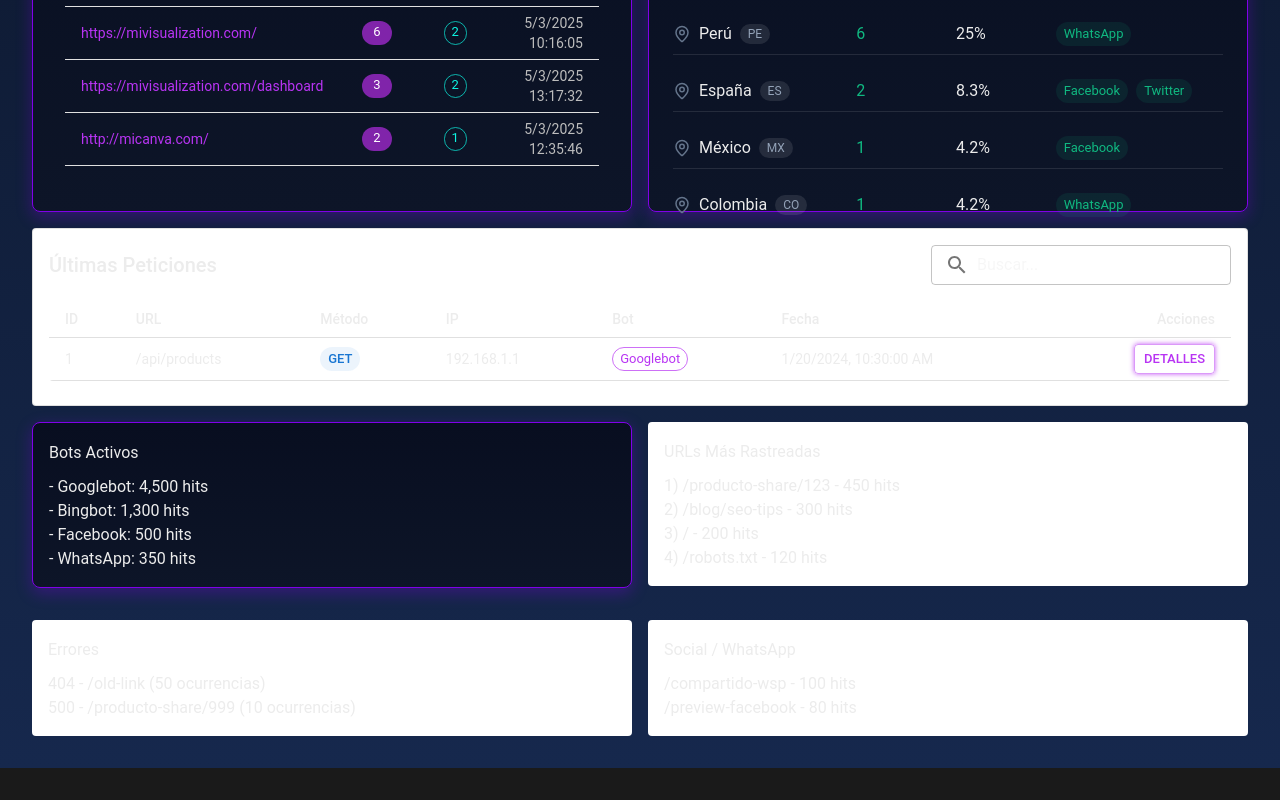
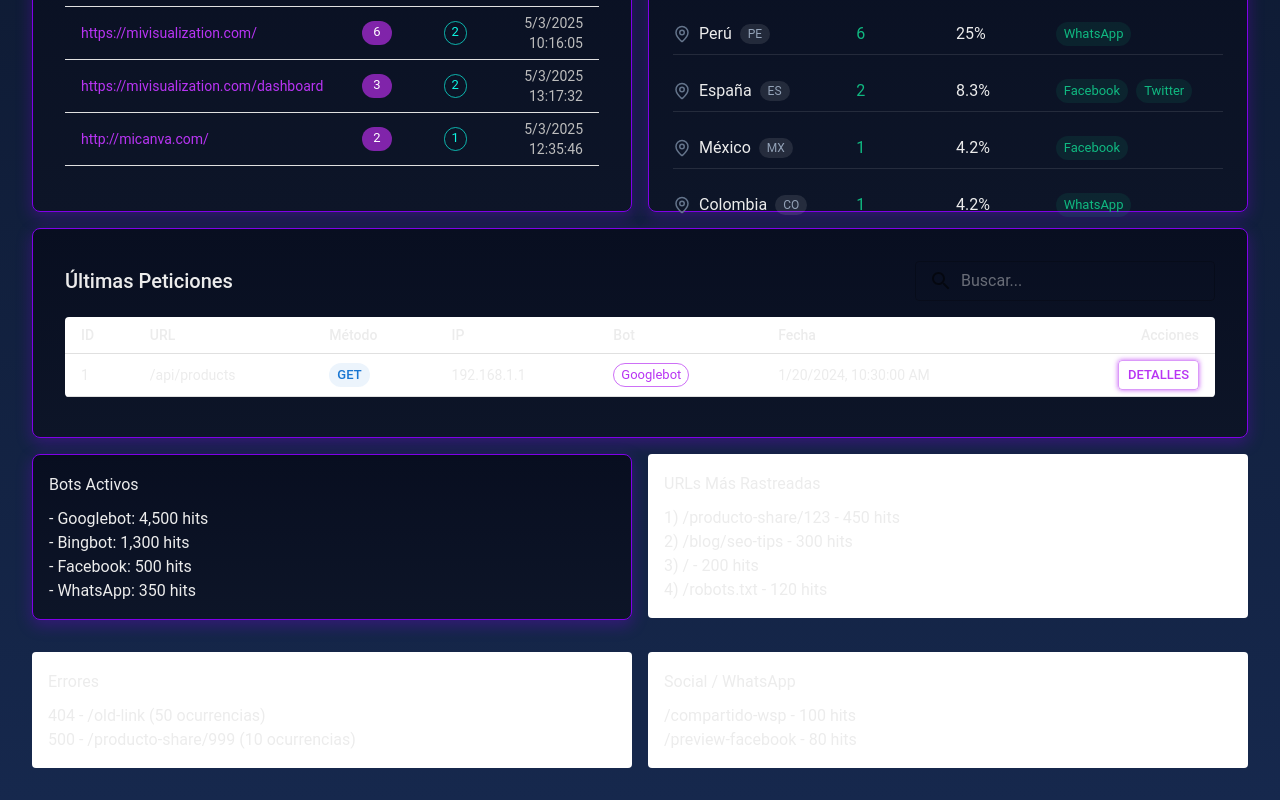
Before and after one commit to LuisAncelVasquezVillavicencio/server-puppeteer, a Next.js app in the folder puppeteer-server/: page /dashboard in a window 1280 px wide. Shown: the part 1357-2157 px from the top of the page. Before the commit the page ends 2125 px from the top, so only its background shows below. Built offline with nearby package versions, Linux system fonts and the light colour scheme; no server answers.

Commit message:
Update RequestsTable.jsx

```diff
--- a/puppeteer-server/components/ui/RequestsTable.jsx
+++ b/puppeteer-server/components/ui/RequestsTable.jsx
@@ -78,7 +78,7 @@ function RequestsTable() {
   };
 
   return (
-    <Card variant="outlined" sx={{ bgcolor: 'background.paper' }}>
+    <Card variant="cosmicCard" >
       <CardContent>
         <Box sx={{ display: 'flex', justifyContent: 'space-between', mb: 2, alignItems: 'center' }}>
           <Typography variant="h6">Últimas Peticiones</Typography>
```
